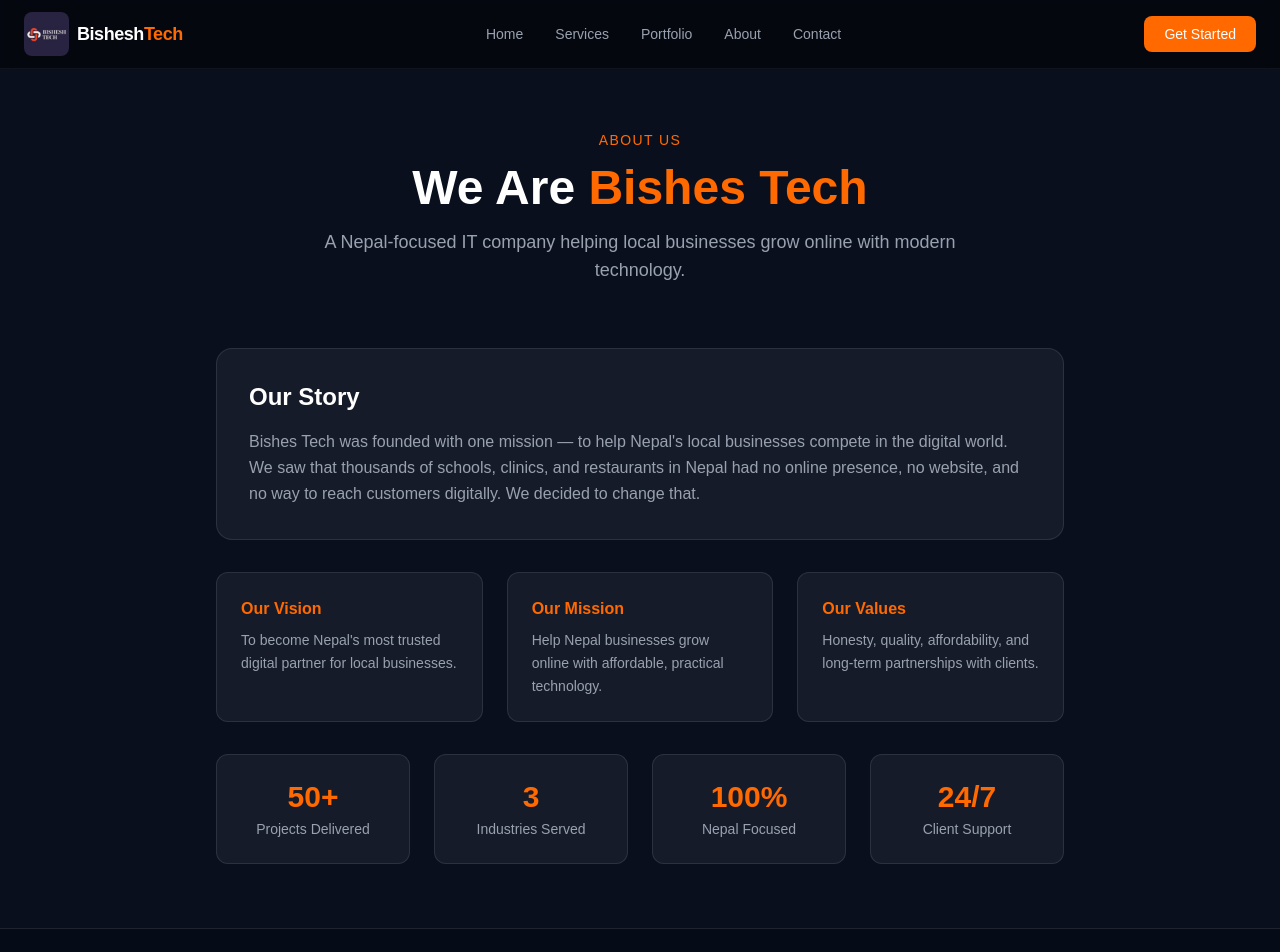
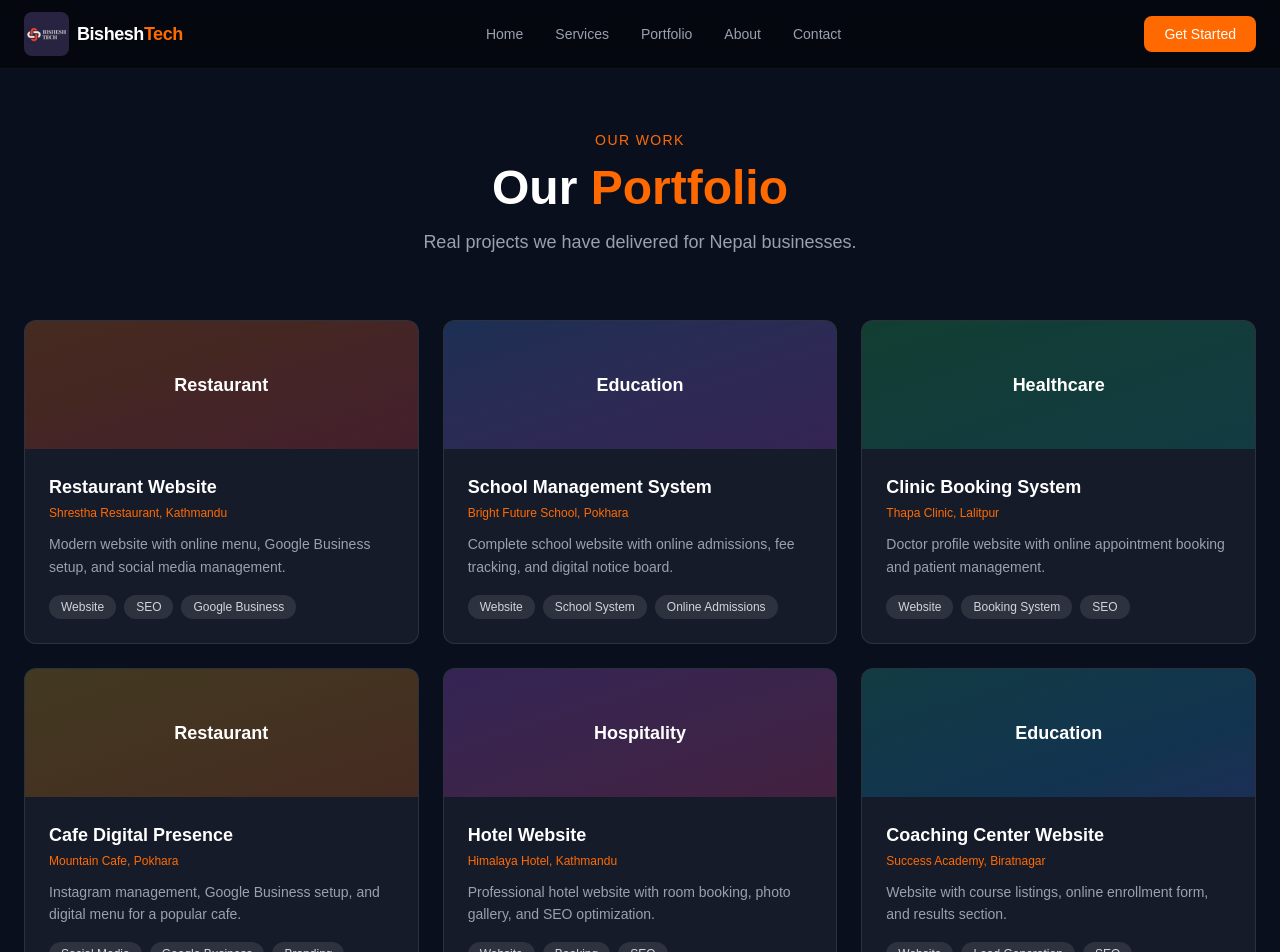
Before and after one commit to DeSi811/Bishesh-tech-, a Next.js app: page /about in a window 1280 px wide. Shown: the top 952 px of the page. Built offline with nearby package versions, Linux system fonts and the light colour scheme.

Commit message:
Added SEO metadata to all pages

```diff
--- a/app/about/page.tsx
+++ b/app/about/page.tsx
@@ -1,59 +1,103 @@
+import type { Metadata } from "next"
 import Navbar from "@/components/sections/Navbar"
 import Footer from "@/components/sections/Footer"
 
-export default function AboutPage() {
+export const metadata: Metadata = {
+  title: "Our Portfolio",
+  description: "See real projects delivered by Bishesh Tech for restaurants, schools, clinics and hotels across Nepal.",
+  alternates: { canonical: "/portfolio" },
+}
+
+const projects = [
+  {
+    title: "Restaurant Website",
+    client: "Shrestha Restaurant, Kathmandu",
+    category: "Restaurant",
+    description: "Modern website with online menu, Google Business setup, and social media management.",
+    tags: ["Website", "SEO", "Google Business"],
+    color: "from-orange-500/20 to-red-500/20",
+  },
+  {
+    title: "School Management System",
+    client: "Bright Future School, Pokhara",
+    category: "Education",
+    description: "Complete school website with online admissions, fee tracking, and digital notice board.",
+    tags: ["Website", "School System", "Online Admissions"],
+    color: "from-blue-500/20 to-purple-500/20",
+  },
+  {
+    title: "Clinic Booking System",
+    client: "Thapa Clinic, Lalitpur",
+    category: "Healthcare",
+    description: "Doctor profile website with online appointment booking and patient management.",
+    tags: ["Website", "Booking System", "SEO"],
+    color: "from-green-500/20 to-teal-500/20",
+  },
+  {
+    title: "Cafe Digital Presence",
+    client: "Mountain Cafe, Pokhara",
+    category: "Restaurant",
+    description: "Instagram management, Google Business setup, and digital menu for a popular cafe.",
+    tags: ["Social Media", "Google Business", "Branding"],
+    color: "from-yellow-500/20 to-orange-500/20",
+  },
+  {
+    title: "Hotel Website",
+    client: "Himalaya Hotel, Kathmandu",
+    category: "Hospitality",
+    description: "Professional hotel website with room booking, photo gallery, and SEO optimization.",
+    tags: ["Website", "Booking", "SEO"],
+    color: "from-purple-500/20 to-pink-500/20",
+  },
+  {
+    title: "Coaching Center Website",
+    client: "Success Academy, Biratnagar",
+    category: "Education",
+    description: "Website with course listings, online enrollment form, and results section.",
+    tags: ["Website", "Lead Generation", "SEO"],
+    color: "from-teal-500/20 to-blue-500/20",
+  },
+]
+
+export default function PortfolioPage() {
   return (
     <main className="min-h-screen bg-[#0A0F1E]">
       <Navbar />
 
-      {/* Hero */}
       <div className="pt-32 pb-16 px-6 text-center">
-        <span className="text-orange-500 text-sm font-medium uppercase tracking-widest">About Us</span>
+        <span className="text-orange-500 text-sm font-medium uppercase tracking-widest">Our Work</span>
         <h1 className="text-5xl font-bold text-white mt-3 mb-4">
-          We Are <span className="text-orange-500">Bishes Tech</span>
+          Our <span className="text-orange-500">Portfolio</span>
         </h1>
         <p className="text-gray-400 text-lg max-w-2xl mx-auto">
-          A Nepal-focused IT company helping local businesses grow online with modern technology.
+          Real projects we have delivered for Nepal businesses.
         </p>
       </div>
 
-      {/* Story */}
-      <div className="max-w-4xl mx-auto px-6 pb-16">
-        <div className="bg-white/5 border border-white/10 rounded-2xl p-8 mb-8">
-          <h2 className="text-2xl font-bold text-white mb-4">Our Story</h2>
-          <p className="text-gray-400 leading-relaxed">
-            Bishes Tech was founded with one mission — to help Nepal's local businesses
-            compete in the digital world. We saw that thousands of schools, clinics, and
-            restaurants in Nepal had no online presence, no website, and no way to reach
-            customers digitally. We decided to change that.
-          </p>
-        </div>
-
-        {/* Values */}
-        <div className="grid grid-cols-1 md:grid-cols-3 gap-6 mb-8">
-          {[
-            { title: "Our Vision", text: "To become Nepal's most trusted digital partner for local businesses." },
-            { title: "Our Mission", text: "Help Nepal businesses grow online with affordable, practical technology." },
-            { title: "Our Values", text: "Honesty, quality, affordability, and long-term partnerships with clients." },
-          ].map((item, i) => (
-            <div key={i} className="bg-white/5 border border-white/10 rounded-xl p-6">
-              <h3 className="text-orange-500 font-semibold mb-2">{item.title}</h3>
-              <p className="text-gray-400 text-sm leading-relaxed">{item.text}</p>
-            </div>
-          ))}
-        </div>
-
-        {/* Stats */}
-        <div className="grid grid-cols-2 md:grid-cols-4 gap-6">
-          {[
-            { number: "50+", label: "Projects Delivered" },
-            { number: "3", label: "Industries Served" },
-            { number: "100%", label: "Nepal Focused" },
-            { number: "24/7", label: "Client Support" },
-          ].map((stat, i) => (
-            <div key={i} className="bg-white/5 border border-white/10 rounded-xl p-6 text-center">
-              <p className="text-3xl font-bold text-orange-500">{stat.number}</p>
-              <p className="text-gray-400 text-sm mt-1">{stat.label}</p>
+      <div className="max-w-7xl mx-auto px-6 pb-24">
+        <div className="grid grid-cols-1 md:grid-cols-2 lg:grid-cols-3 gap-6">
+          {projects.map((project, index) => (
+            <div
+              key={index}
+              className="bg-white/5 border border-white/10 rounded-xl overflow-hidden hover:border-orange-500/40 transition-all duration-300 group"
+            >
+              <div className={`h-32 bg-gradient-to-br ${project.color} flex items-center justify-center`}>
+                <span className="text-white font-bold text-lg">{project.category}</span>
+              </div>
+              <div className="p-6">
+                <h3 className="text-white font-semibold text-lg mb-1 group-hover:text-orange-400 transition-colors">
+                  {project.title}
+                </h3>
+                <p className="text-orange-500 text-xs mb-3">{project.client}</p>
+                <p className="text-gray-400 text-sm leading-relaxed mb-4">{project.description}</p>
+                <div className="flex flex-wrap gap-2">
+                  {project.tags.map((tag, i) => (
+                    <span key={i} className="bg-white/10 text-gray-300 text-xs px-3 py-1 rounded-full">
+                      {tag}
+                    </span>
+                  ))}
+                </div>
+              </div>
             </div>
           ))}
         </div>
--- a/app/contact/page.tsx
+++ b/app/contact/page.tsx
@@ -1,6 +1,13 @@
+import type { Metadata } from "next"
 import Navbar from "@/components/sections/Navbar"
 import Contact from "@/components/sections/Contact"
 import Footer from "@/components/sections/Footer"
+
+export const metadata: Metadata = {
+  title: "Contact Us",
+  description: "Get in touch with Bishesh Tech. We are ready to help your Nepal business grow online.",
+  alternates: { canonical: "/contact" },
+}
 
 export default function ContactPage() {
   return (
--- a/app/layout.tsx
+++ b/app/layout.tsx
@@ -1,33 +1,78 @@
-import type { Metadata } from "next";
-import { Geist, Geist_Mono } from "next/font/google";
-import "./globals.css";
+import type { Metadata } from "next"
+import { Geist } from "next/font/google"
+import "./globals.css"
 
-const geistSans = Geist({
+const geist = Geist({
   variable: "--font-geist-sans",
   subsets: ["latin"],
-});
-
-const geistMono = Geist_Mono({
-  variable: "--font-geist-mono",
-  subsets: ["latin"],
-});
+})
 
 export const metadata: Metadata = {
-  title: "Create Next App",
-  description: "Generated by create next app",
-};
+  title: {
+    default: "Bishesh Tech — Nepal's Modern IT Company",
+    template: "%s | Bishesh Tech",
+  },
+  description: "Bishesh Tech is Nepal's trusted digital partner. We build websites, SEO, school systems, clinic booking, and restaurant solutions for businesses in Kathmandu, Pokhara and across Nepal.",
+  keywords: [
+    "web development Nepal",
+    "IT company Nepal",
+    "website design Kathmandu",
+    "SEO Nepal",
+    "school management system Nepal",
+    "clinic booking system Nepal",
+    "restaurant website Nepal",
+    "digital marketing Nepal",
+    "Bishesh Tech",
+    "Nepal IT company",
+  ],
+  authors: [{ name: "Bishesh Tech", url: "https://bishesh-tech.vercel.app" }],
+  creator: "Bishesh Tech",
+  metadataBase: new URL("https://bishesh-tech.vercel.app"),
+  alternates: {
+    canonical: "/",
+  },
+  openGraph: {
+    type: "website",
+    locale: "en_US",
+    url: "https://bishesh-tech.vercel.app",
+    siteName: "Bishesh Tech",
+    title: "Bishesh Tech — Nepal's Modern IT Company",
+    description: "We build websites, SEO, school systems, clinic booking, and restaurant solutions for businesses across Nepal.",
+    images: [
+      {
+        url: "/logo.png",
+        width: 400,
+        height: 400,
+        alt: "Bishesh Tech Logo",
+      },
+    ],
+  },
+  twitter: {
+    card: "summary_large_image",
+    title: "Bishesh Tech — Nepal's Modern IT Company",
+    description: "We build websites, SEO, and digital solutions for Nepal businesses.",
+    images: ["/logo.png"],
+  },
+  robots: {
+    index: true,
+    follow: true,
+    googleBot: {
+      index: true,
+      follow: true,
+    },
+  },
+}
 
 export default function RootLayout({
   children,
 }: Readonly<{
-  children: React.ReactNode;
+  children: React.ReactNode
 }>) {
   return (
-    <html
-      lang="en"
-      className={`${geistSans.variable} ${geistMono.variable} h-full antialiased`}
-    >
-      <body className="min-h-full flex flex-col">{children}</body>
+    <html lang="en" className={`${geist.variable} h-full antialiased`}>
+      <body className="min-h-full flex flex-col bg-[#0A0F1E]">
+        {children}
+      </body>
     </html>
-  );
+  )
 }
--- a/app/services/page.tsx
+++ b/app/services/page.tsx
@@ -1,6 +1,13 @@
+import type { Metadata } from "next"
 import Navbar from "@/components/sections/Navbar"
 import Services from "@/components/sections/Services"
 import Footer from "@/components/sections/Footer"
+
+export const metadata: Metadata = {
+  title: "Our Services",
+  description: "Bishesh Tech offers website development, SEO, social media management, school systems, clinic booking, and restaurant solutions in Nepal.",
+  alternates: { canonical: "/services" },
+}
 
 export default function ServicesPage() {
   return (
```
